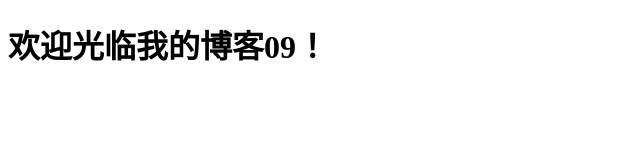
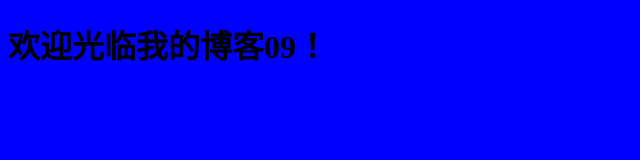
Before and after one commit to ghostchan/blog2, a website: page views/index.html in a window 1280 px wide. Shown: the whole page, without its empty margins (0-640 px from the left). Drawn offline with Linux system fonts and the light colour scheme.

Commit message:
4-静态文件托管

```diff
--- a/app.js
+++ b/app.js
@@ -2,6 +2,7 @@ var express = require('express');
 var swig = require('swig');
 var app = express();
 
+app.use('/public',express.static(__dirname + '/public'));
 app.engine('html',swig.renderFile);
 app.set('views','./views');
 app.set('view engine','html');
@@ -10,4 +11,9 @@ app.get('/',function (req,res,next) {
     // res.send('<h1>欢迎光临我的博客！</h1>');
     res.render('index');
 });
+
+/*app.get('/main.css',function (req,res,next) {
+    res.setHeader('content-type','text/css');
+    res.send("body {background:green;}");
+});*/
 app.listen(8081);
--- /dev/null
+++ b/public/main.css
@@ -0,0 +1,3 @@
+body {
+    background: blue;
+}
--- a/views/index.html
+++ b/views/index.html
@@ -3,6 +3,7 @@
 <head>
     <meta charset="UTF-8">
     <title>Title</title>
+    <link rel="stylesheet" href="/public/main.css">
 </head>
 <body>
     <h1>欢迎光临我的博客09！</h1>
```
